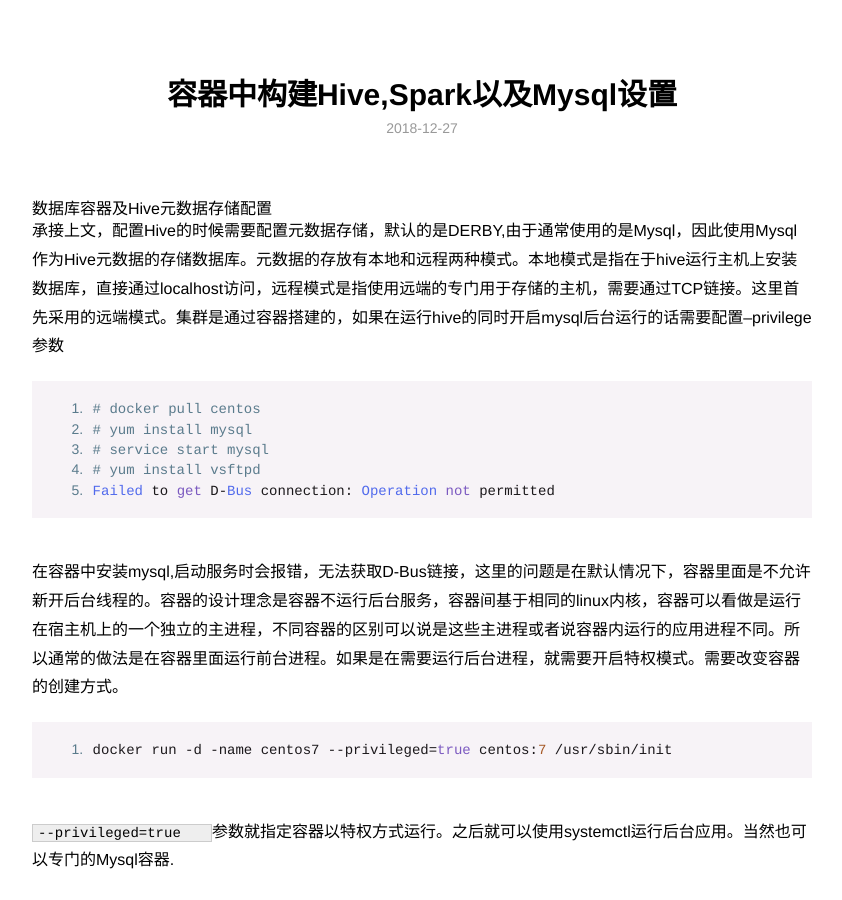
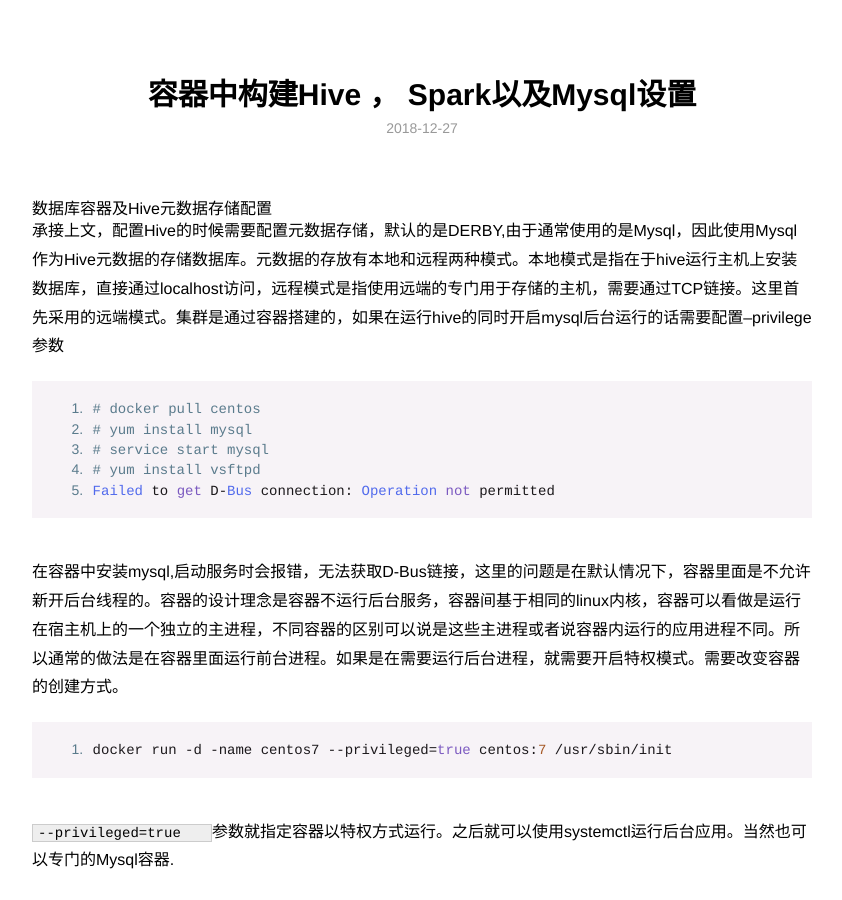
Before and after one commit to Jevade/.GitHub.io, a Jekyll site: the page built from _posts/2018-12-27-hadoop-in-docker(2).md, in a window 1280 px wide and 900 px high. Shown: the whole window, without its empty margins (218-1060 px from the left). Built offline with Jekyll 4.4.1, drawn with Linux system fonts in a browser that asks for light colours; some of the changed text lies outside the part shown.

Commit message:
修改文章

```diff
--- a/_posts/2018-12-27-hadoop-in-docker(2).md
+++ b/_posts/2018-12-27-hadoop-in-docker(2).md
@@ -1,9 +1,9 @@
 ---
 layout:     post
-title:      容器中构建Hive,Spark以及Mysql设置
+title:      容器中构建Hive ， Spark以及Mysql设置
 category: blog
-description: 容器中,Hive,Spark,Mysql
-tag: Hadoop ,linux，docker
+description: 容器中， Hive ， Spark ， Mysql
+tag: Hadoop ， linux，docker
 ---
 
 # 数据库容器及Hive元数据存储配置
```
